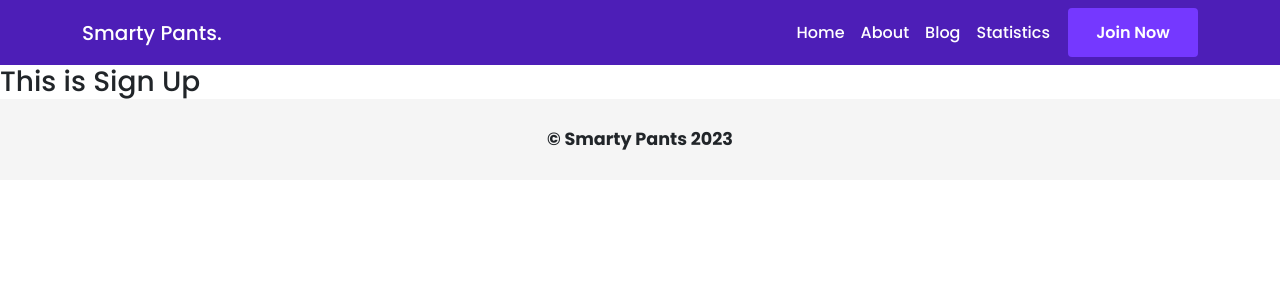
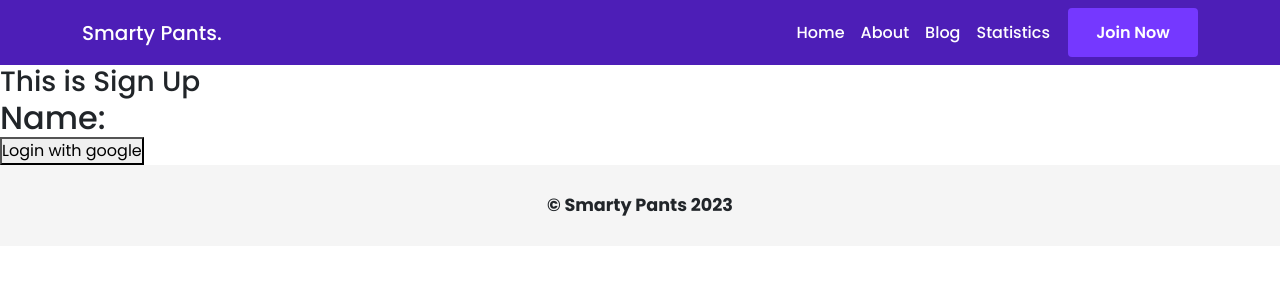
Before and after one commit to nahidthenh/SmartyPants, a React (Vite) app: page /signup in a window 1280 px wide. Shown: the top 300 px of the page. Built offline with nearby package versions, Linux system fonts and the light colour scheme.

Commit message:
Google User sign in and Tost message done

```diff
--- a/package.json
+++ b/package.json
@@ -12,6 +12,7 @@
   "dependencies": {
     "axios": "^1.4.0",
     "bootstrap": "^5.3.0",
+    "firebase": "^9.23.0",
     "react": "^18.2.0",
     "react-bootstrap": "^2.7.4",
     "react-dom": "^18.2.0",
--- a/src/components/Auth/Signup/Signup.jsx
+++ b/src/components/Auth/Signup/Signup.jsx
@@ -1,7 +1,58 @@
+import { ToastContainer, toast } from 'react-toastify';
+import 'react-toastify/dist/ReactToastify.css';
+import { GoogleAuthProvider, getAuth, signInWithPopup } from "firebase/auth";
+import app from "../../../firebase/firebase.init";
+import { useState } from "react";
+
+const googleProvider = new GoogleAuthProvider();
+const auth = getAuth(app);
+// const notify = () => toast("Wow so easy!");
 const Signup = () => {
+    const [user, setUser] = useState({})
+    const [success, setSuccess] = useState(false)
+    console.log(success);
+    const handleGoogleLogin = () => {
+        signInWithPopup(auth, googleProvider)
+            .then((result) => {
+                const user = result.user;
+                setUser(user)
+                setSuccess(
+                    toast.success("You are successfully logged in", {
+                        position: "top-right",
+                        autoClose: 5000,
+                        hideProgressBar: false,
+                        closeOnClick: true,
+                        pauseOnHover: true,
+                        draggable: true,
+                        progress: undefined,
+                        theme: "colored",
+                    })
+                )
+
+            }).catch((error) => {
+                console.error('Error', error)
+                setSuccess(
+                    toast.error("Sorry something went wrong !", {
+                        position: "top-right",
+                        autoClose: 5000,
+                        hideProgressBar: false,
+                        closeOnClick: true,
+                        pauseOnHover: true,
+                        draggable: true,
+                        progress: undefined,
+                        theme: "colored",
+                    })
+                )
+            });
+    }
+
     return (
         <div>
             <h3>This is Sign Up</h3>
+            <h2>Name:{user.displayName}</h2>
+            <img src={user.photoURL} alt="" />
+            <button onClick={() => handleGoogleLogin()}>Login with google</button>
+            <ToastContainer />
         </div>
     );
 };
--- /dev/null
+++ b/src/firebase/firebase.init.js
@@ -0,0 +1,19 @@
+// Import the functions you need from the SDKs you need
+import { initializeApp } from "firebase/app";
+// TODO: Add SDKs for Firebase products that you want to use
+// https://firebase.google.com/docs/web/setup#available-libraries
+
+// Your web app's Firebase configuration
+const firebaseConfig = {
+    apiKey: "AIzaSyDq5kI6iH0frAfshHQISA5T3M75PcE-whk",
+    authDomain: "smarty-pants-c3267.firebaseapp.com",
+    projectId: "smarty-pants-c3267",
+    storageBucket: "smarty-pants-c3267.appspot.com",
+    messagingSenderId: "518988122386",
+    appId: "1:518988122386:web:34a252244ad227318bcbcb"
+};
+
+// Initialize Firebase
+const app = initializeApp(firebaseConfig);
+
+export default app;
```
Also changed, not shown: 1 other file (tests, documents, lock files or other folders).
